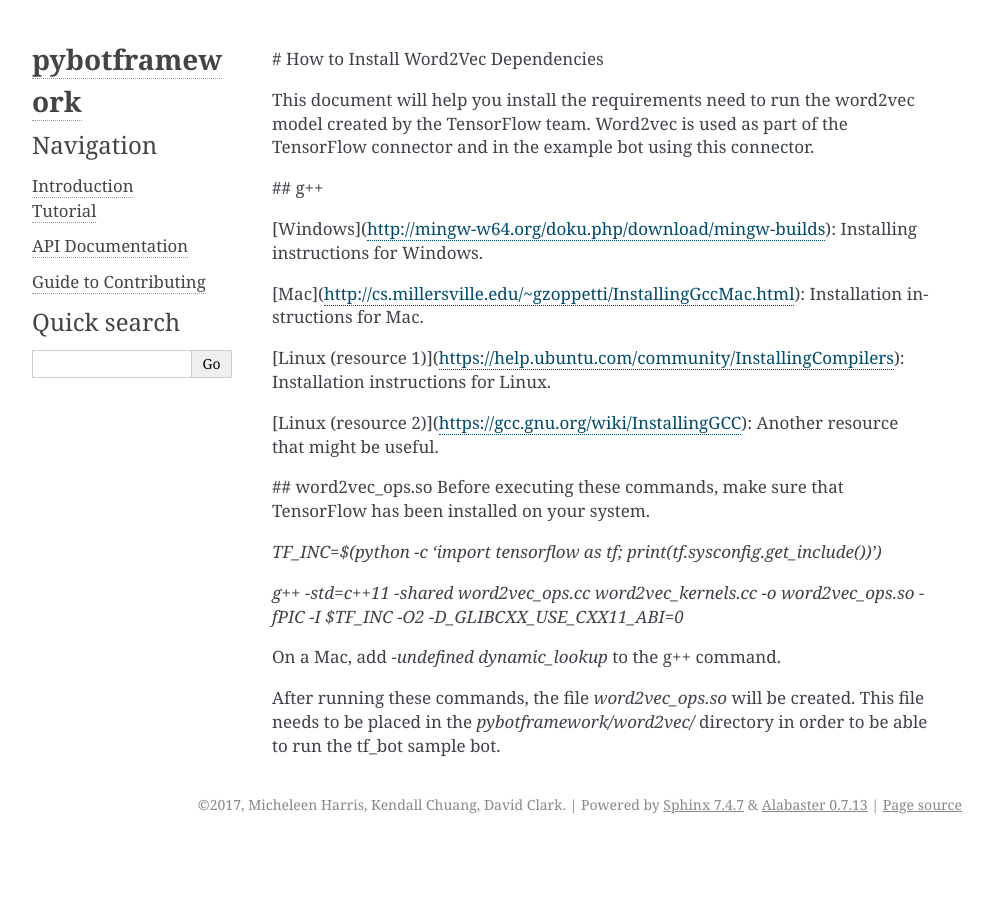
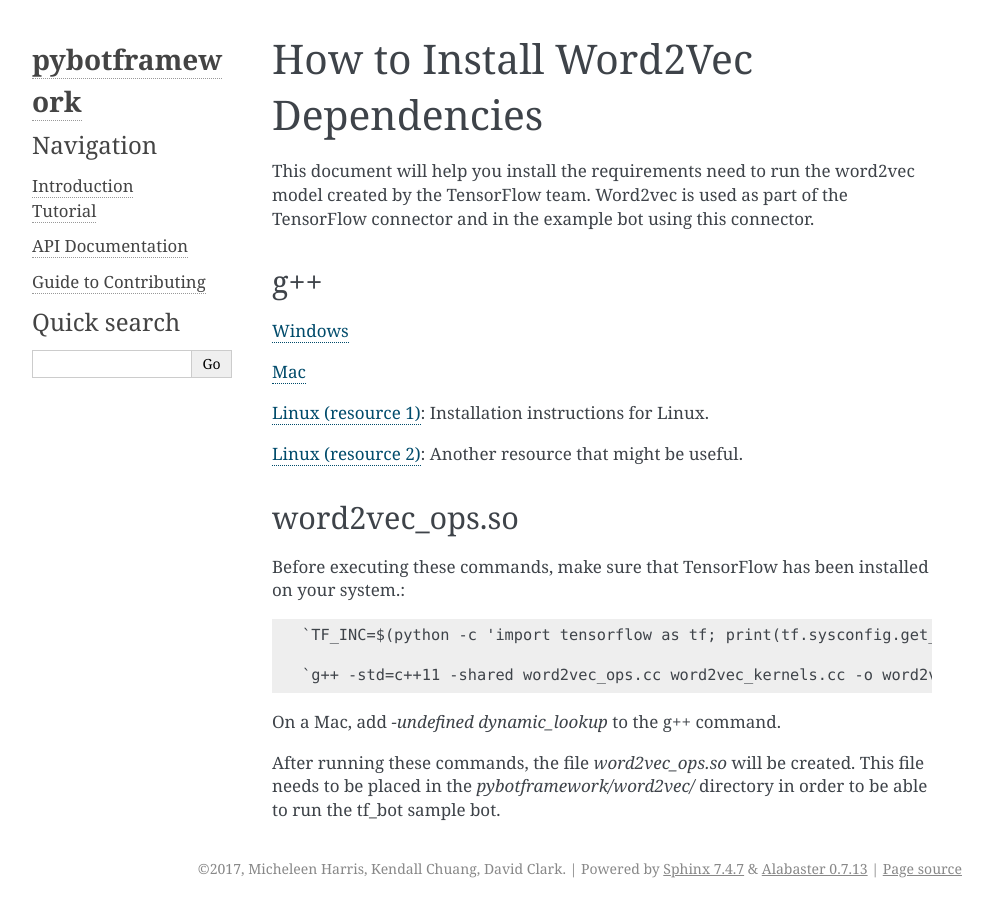
Before and after one commit to michhar/pybotframework, a Sphinx documentation site: the page built from docs/installation_instructions.rst, in a window 1280 px wide. Shown: the whole page, without its empty margins (148-1141 px from the left). Built offline with Sphinx 7.4.7, drawn with Linux system fonts in a browser that asks for light colours.

Commit message:
fixed rst syntax

```diff
--- a/docs/installation_instructions.rst
+++ b/docs/installation_instructions.rst
@@ -1,28 +1,32 @@
-# How to Install Word2Vec Dependencies
+************************************
+How to Install Word2Vec Dependencies
+************************************
 
 This document will help you install the requirements need to run the word2vec model created by the TensorFlow team.
 Word2vec is used as part of the TensorFlow connector and in the example bot using this connector.
 
-## g++
+g++
+###
 
-[Windows](http://mingw-w64.org/doku.php/download/mingw-builds): Installing instructions for Windows.
+`Windows <http://mingw-w64.org/doku.php/download/mingw-builds): Installing instructions for Windows.>`_
 
 
-[Mac](http://cs.millersville.edu/~gzoppetti/InstallingGccMac.html): Installation instructions for Mac.
+`Mac <http://cs.millersville.edu/~gzoppetti/InstallingGccMac.html): Installation instructions for Mac.>`_
 
 
-[Linux (resource 1)](https://help.ubuntu.com/community/InstallingCompilers): Installation instructions
+`Linux (resource 1) <https://help.ubuntu.com/community/InstallingCompilers>`_: Installation instructions
 for Linux.
 
-[Linux (resource 2)](https://gcc.gnu.org/wiki/InstallingGCC): Another resource that might be useful.
+`Linux (resource 2) <https://gcc.gnu.org/wiki/InstallingGCC)>`_: Another resource that might be useful.
 
 
-## word2vec_ops.so
-Before executing these commands, make sure that TensorFlow has been installed on your system.
+word2vec_ops.so
+###############
+Before executing these commands, make sure that TensorFlow has been installed on your system.::
 
-`TF_INC=$(python -c 'import tensorflow as tf; print(tf.sysconfig.get_include())')`
+    `TF_INC=$(python -c 'import tensorflow as tf; print(tf.sysconfig.get_include())')`
 
-`g++ -std=c++11 -shared word2vec_ops.cc word2vec_kernels.cc -o word2vec_ops.so -fPIC -I $TF_INC -O2 -D_GLIBCXX_USE_CXX11_ABI=0`
+    `g++ -std=c++11 -shared word2vec_ops.cc word2vec_kernels.cc -o word2vec_ops.so -fPIC -I $TF_INC -O2 -D_GLIBCXX_USE_CXX11_ABI=0`
 
 On a Mac, add `-undefined dynamic_lookup` to the g++ command.
 
```
